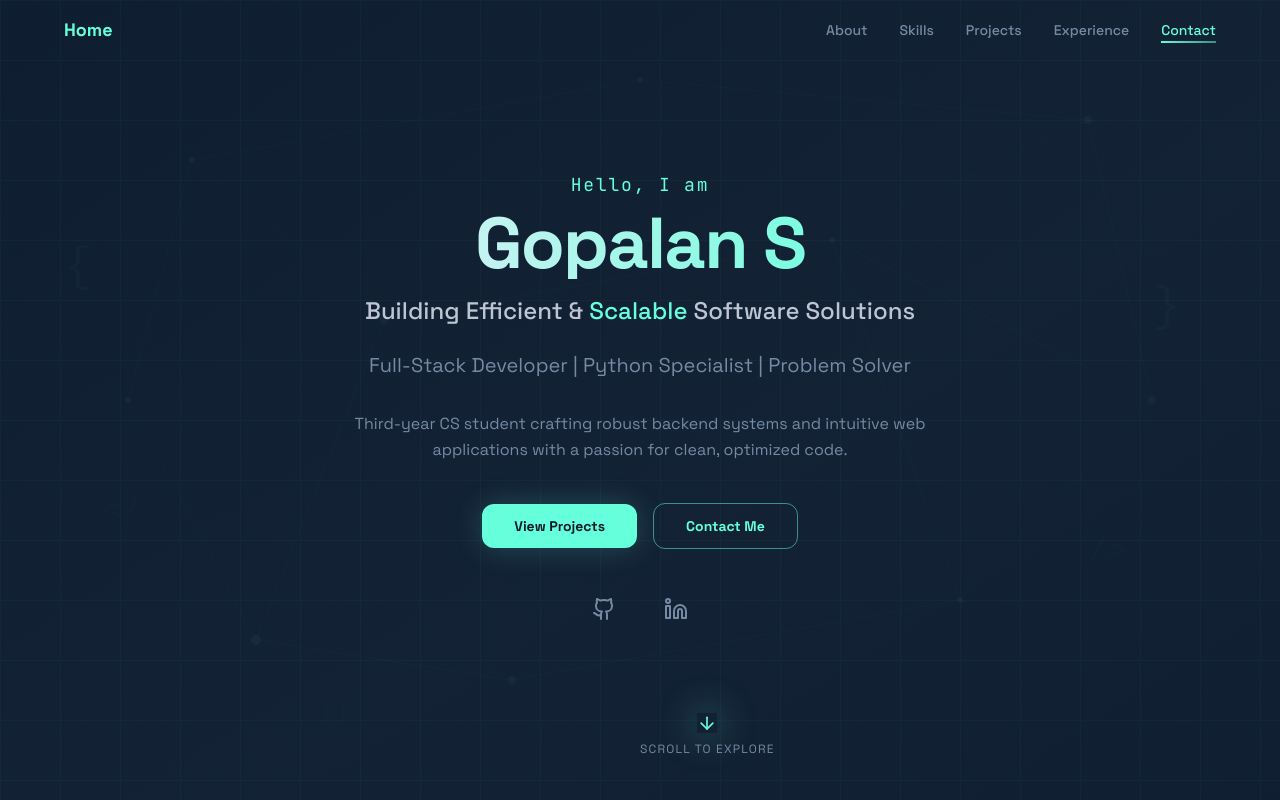
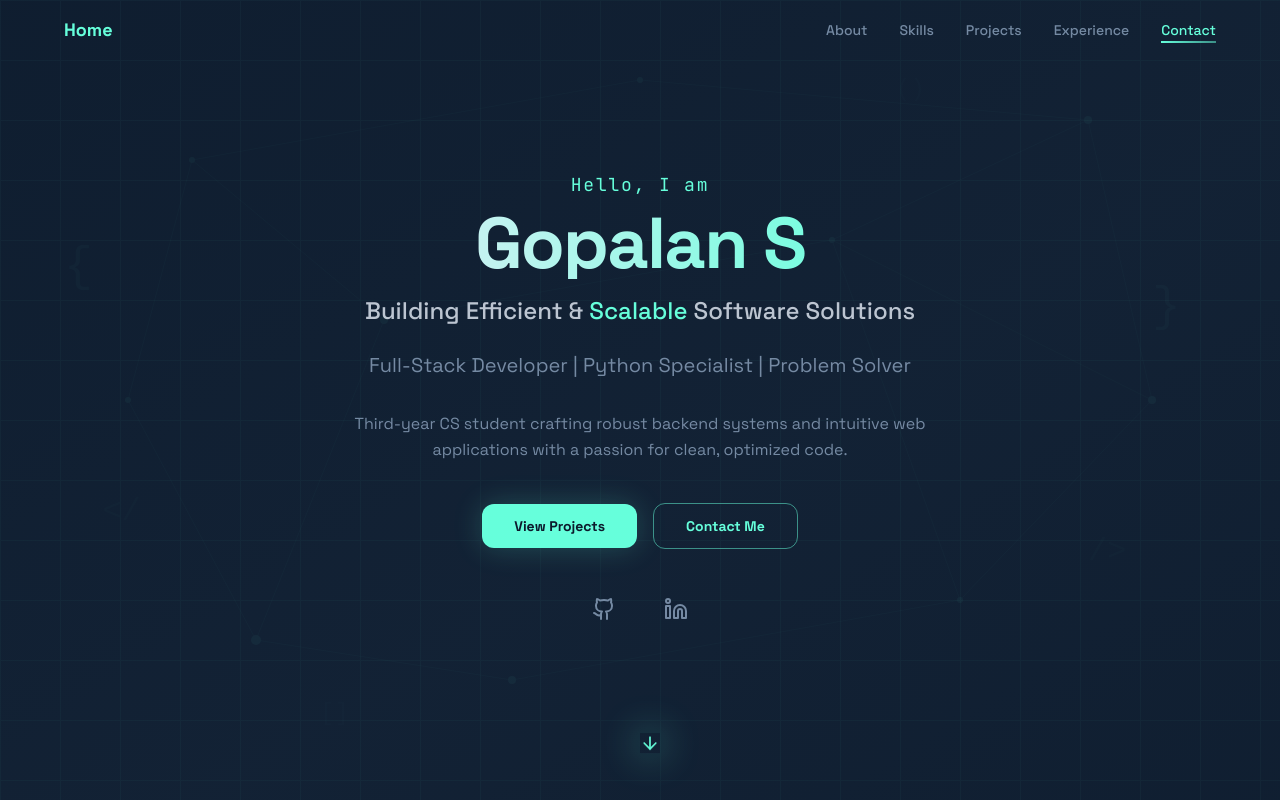
Before and after one commit to gopalan068/v0-portfolio-website, a Next.js app: page / in a window 1280 px wide. Shown: the top 800 px of the page. Built offline with nearby package versions, Linux system fonts and the light colour scheme.

Commit message:
feat: remove "Scroll to explore" text from hero section

```diff
--- a/components/hero-section.tsx
+++ b/components/hero-section.tsx
@@ -165,7 +165,7 @@ export function HeroSection() {
       <div className="absolute bottom-8 left-1/2 -translate-x-1/2 animate-bounce">
         <div className="flex flex-col items-center gap-2">
           <ArrowDown size={20} className="text-primary animate-glow" />
-          <p className="text-xs uppercase tracking-widest text-muted-foreground">Scroll to explore</p>
+          <p className="text-xs uppercase tracking-widest text-muted-foreground"></p>
         </div>
       </div>
     </section>
```
